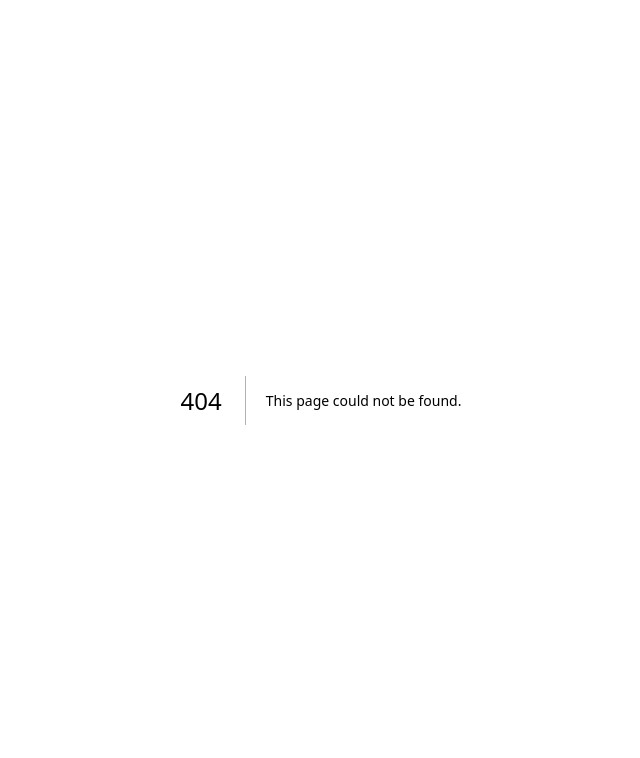
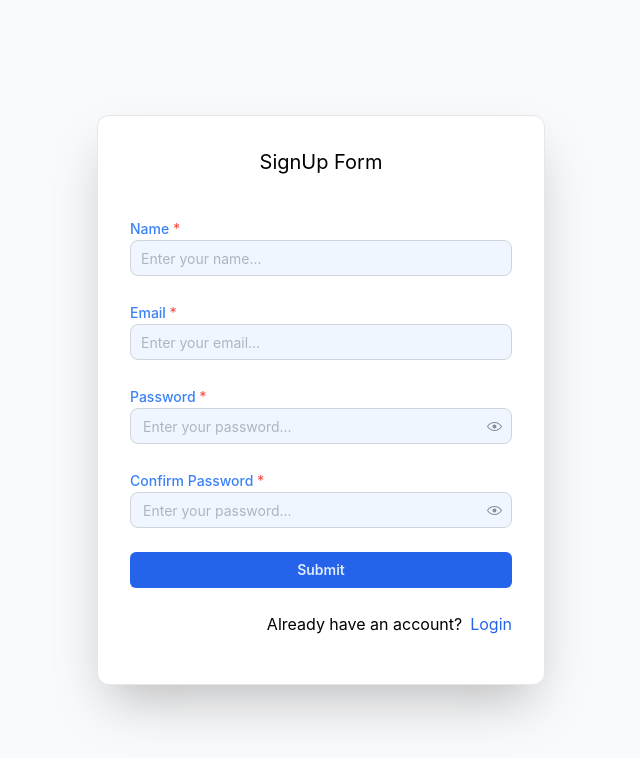
Before and after one commit to ks-rushik/restaurant-management, a Next.js app: page /auth/signup in a window 1280 px wide. Before the commit this address had no page. Shown: the top 758 px of the page, without its empty margins (319-959 px from the left). Built offline with nearby package versions, Linux system fonts and the light colour scheme.

Commit message:
loginform and signup form created

```diff
--- /dev/null
+++ b/src/app/auth/login/page.tsx
@@ -0,0 +1,7 @@
+import LoginForm from "../../components/features/auth/components/LoginForm"
+
+const LoginPage = () => {
+    return <LoginForm/>
+}
+
+export default LoginPage
--- /dev/null
+++ b/src/app/auth/signup/page.tsx
@@ -0,0 +1,7 @@
+import SignUpForm from "../../components/features/auth/components/SignUpForm"
+
+const LoginPage = () => {
+    return <SignUpForm/>
+}
+
+export default LoginPage
--- /dev/null
+++ b/src/app/components/features/auth/components/LoginForm.tsx
@@ -0,0 +1,92 @@
+"use client";
+import { z } from "zod";
+import { useForm } from "react-hook-form";
+import { zodResolver } from "@hookform/resolvers/zod";
+import Link from "next/link";
+import FormGroup from "@/app/components/forms/FormGroup";
+import FormField from "@/app/components/forms/FormField";
+import BaseInput from "@/app/components/ui/BaseInput";
+import BaseButton from "@/app/components/ui/BaseButton";
+const loginSchema = z.object({
+  email: z.string().min(1, "Email is Required").email("Invalid email format"),
+  password: z.string().min(1, "Password required"),
+});
+
+export type LoginFormData = z.infer<typeof loginSchema>;
+
+const LoginForm = () => {
+  const {
+    register,
+    handleSubmit,
+    formState: { errors, isSubmitting },
+  } = useForm<LoginFormData>({
+    resolver: zodResolver(loginSchema),
+  });
+
+  const onSubmit = (data: LoginFormData) => {
+    console.log("Login Data:", data);
+  };
+
+  return (
+    <>
+      <form onSubmit={handleSubmit(onSubmit)} className="">
+        <FormGroup>
+          <h1 className="flex flex-col items-center justify-center mb-10 text-xl">
+            Login Form
+          </h1>
+          <FormField
+            label="Email"
+            name="email"
+            error={errors.email?.message}
+            required={true}
+          >
+            <BaseInput
+              {...register("email")}
+              type="email"
+              name="email"
+              placeholder="Enter your email..."
+            />
+          </FormField>
+          <FormField
+            label="Password"
+            name="password"
+            error={errors.password?.message}
+            required={true}
+          >
+            <BaseInput
+              {...register("password")}
+              type="password"
+              name="password"
+              placeholder="Enter your Password"
+              classNames={{ input: "focus-within " }}
+            />
+          </FormField>
+          <BaseButton
+            type="submit"
+            intent="primary"
+            classNames={{
+              root: "mb-2 w-full py-2 rounded-md",
+            }}
+            loading={isSubmitting}
+          >
+            Login
+          </BaseButton>
+          <div className="flex justify-between text-md mb-4">
+            <Link href="/auth/reset-link">Forget password?</Link>
+            <div className="flex gap-1 justify-end">
+              <span>Don't have account?</span>
+              <Link
+                href="/auth/signup"
+                className="text-blue-600 hover:underline"
+              >
+                SignUp
+              </Link>
+            </div>
+          </div>
+        </FormGroup>
+      </form>
+    </>
+  );
+};
+
+export default LoginForm;
--- /dev/null
+++ b/src/app/components/features/auth/components/SignUpForm.tsx
@@ -0,0 +1,124 @@
+"use client";
+import { z } from "zod";
+import FormGroup from "@/app/components/forms/FormGroup";
+import FormField from "@/app/components/forms/FormField";
+import BaseInput from "@/app/components/ui/BaseInput";
+import BaseButton from "@/app/components/ui/BaseButton";
+import { useForm } from "react-hook-form";
+import { zodResolver } from "@hookform/resolvers/zod";
+import Link from "next/link";
+
+const SignUpSchema = z
+  .object({
+    name: z.string().min(4, { message: "At least 4 characters long" }),
+    email: z.string().min(1, "Email is Required").email("Invalid email format"),
+    password: z
+      .string()
+      .min(8, { message: "At least 8 characters long" })
+      .regex(/[a-zA-Z]/, { message: "Contain at least one letter." })
+      .regex(/[0-9]/, { message: "Contain at least one number." })
+      .regex(/[^a-zA-Z0-9]/, {
+        message: "Contain at least one special character.",
+      }),
+    confirmpassword: z
+      .string()
+      .min(8, { message: "At least 8 characters long" }),
+  })
+  .refine((data) => data.password === data.confirmpassword, {
+    message: "Passwords don't match",
+    path: ["confirmpassword"],
+  });
+
+export type ISignUpFormData = z.infer<typeof SignUpSchema>;
+
+const SignUpForm = () => {
+  const {
+    register,
+    handleSubmit,
+    formState: { errors },
+  } = useForm<ISignUpFormData>({
+    resolver: zodResolver(SignUpSchema),
+  });
+
+  const onSubmit = (data: ISignUpFormData) => {
+    console.log("SignUp Data:", data);
+  };
+  return (
+    <>
+      <form onSubmit={handleSubmit(onSubmit)}>
+        <FormGroup>
+          <h1 className="flex flex-col items-center justify-center mb-10 text-xl">
+            SignUp Form
+          </h1>
+          <FormField
+            label="Name"
+            name="name"
+            error={errors.name?.message}
+            required={true}
+          >
+            <BaseInput
+              {...register("name")}
+              type="text"
+              placeholder="Enter your name..."
+              name="name"
+            />
+          </FormField>
+          <FormField
+            label="Email"
+            name="email"
+            error={errors.email?.message}
+            required={true}
+          >
+            <BaseInput
+              {...register("email")}
+              type="email"
+              placeholder="Enter your email..."
+              name="email"
+            />
+          </FormField>
+          <FormField
+            label="Password"
+            name="password"
+            error={errors.password?.message}
+            required={true}
+          >
+            <BaseInput
+              {...register("password")}
+              type="password"
+              placeholder="Enter your password..."
+              name="password"
+            />
+          </FormField>
+          <FormField
+            label="Confirm Password"
+            name="confirmpassword"
+            error={errors.confirmpassword?.message}
+            required={true}
+          >
+            <BaseInput
+              type="password"
+              {...register("confirmpassword")}
+              placeholder="Enter your password..."
+            />
+          </FormField>
+          <BaseButton
+            type="submit"
+            classNames={{
+              root: "mb-2 w-full py-2 rounded-md",
+            }}
+          >
+            Submit
+          </BaseButton>
+          <div className="flex gap-2 justify-end mb-4 mt-4">
+            <span> Already have an account?</span>
+            <Link href="/auth/login" className="text-blue-600 hover:underline">
+              Login
+            </Link>
+          </div>
+        </FormGroup>
+      </form>
+    </>
+  );
+};
+
+export default SignUpForm;
```
